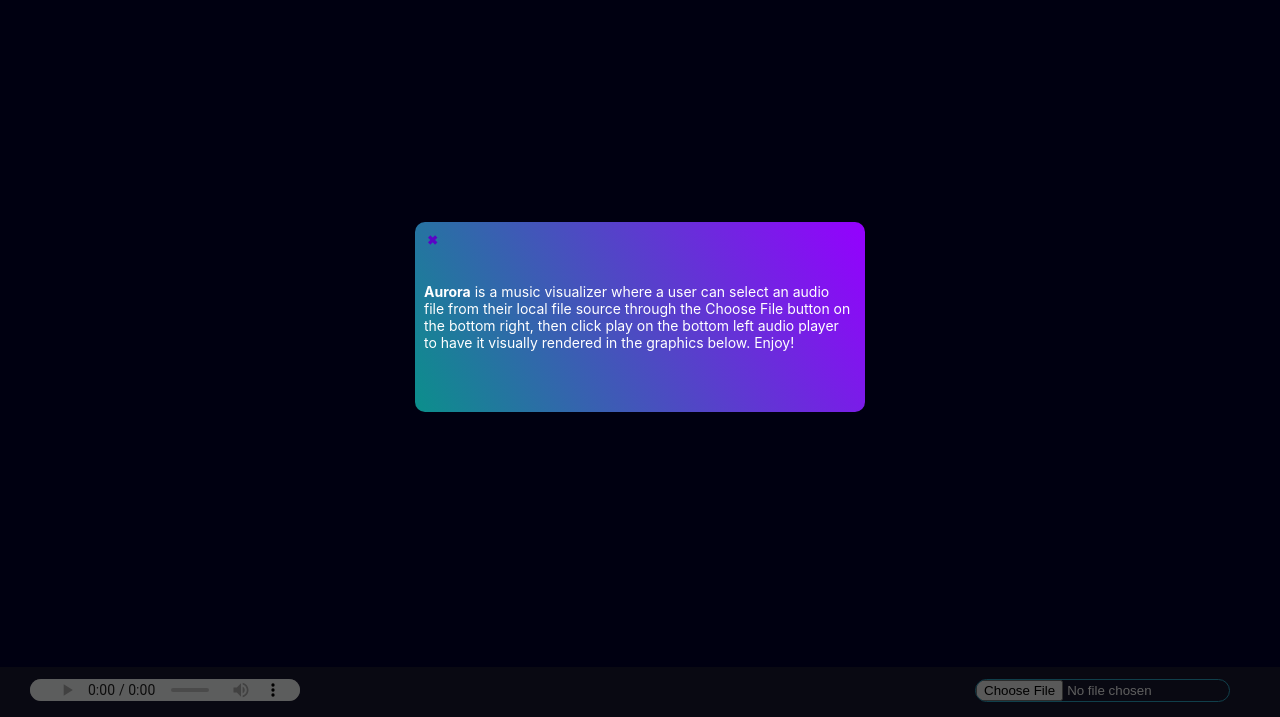
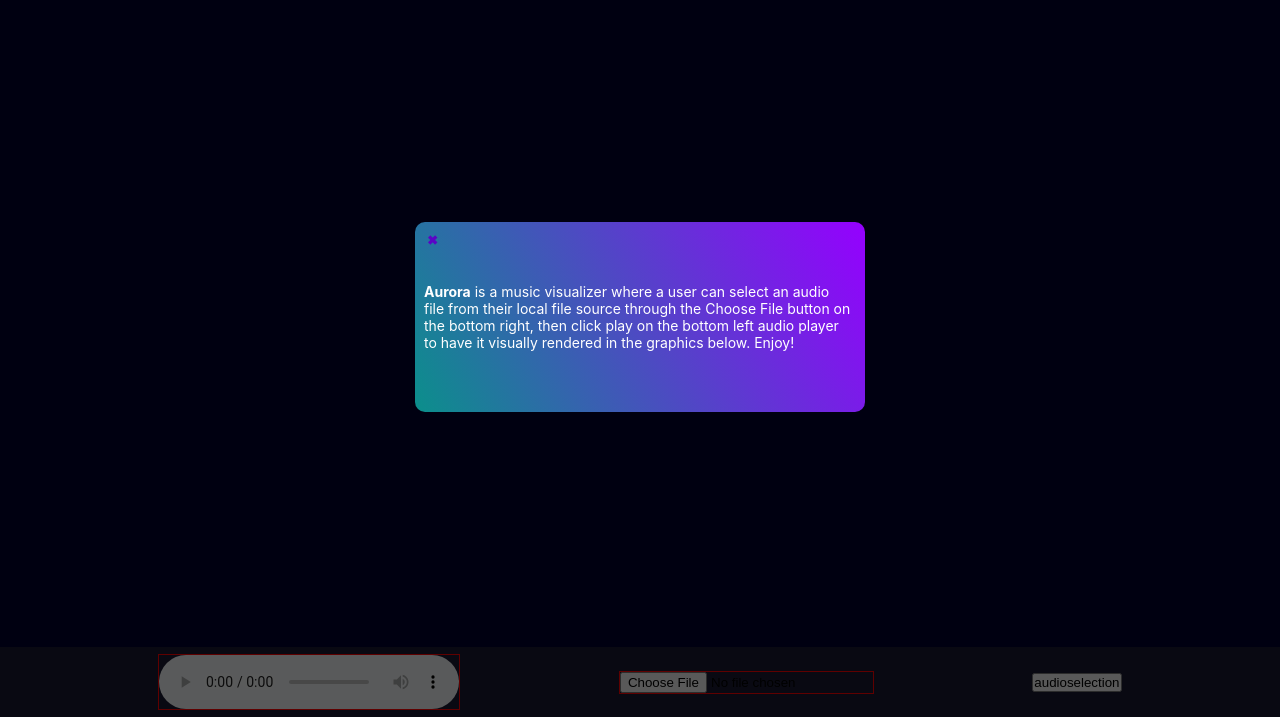
Before and after one commit to dlaucodes/JSProject, a website built with webpack: page index.html in a window 1280 px wide. Shown: the part 83-800 px from the top of the page. Built offline with Linux system fonts and the light colour scheme.

Commit message:
fix audio selection button

```diff
--- a/index.html
+++ b/index.html
@@ -28,10 +28,27 @@
     <canvas id="canvas1"></canvas>
 
     <div class="container">
+        <div class="audio-player">
+            <audio id="audio1" controls></audio>
+        </div>
+        <div class="file-upload">
 
-        <input type="file" id="fileupload" accept="'audio/*" />
-        <audio id="audio1" controls></audio>
+        <input type="file" id="fileupload" accept="'audio/*" /></div>
+        <!-- <input type="file" id="fileupload2" accept="'audio/*" /> -->
+        <!-- <media src="assets/silver.mp3" type="audio/ogg" id="fileupload2"></media> -->
+
+        <button class="audio-button">audioselection</button>
+
     </div>
+    <div class="audio-list-wrapper">
+
+    <div class="audio-list">
+      Hello
+
+    </div>
+    </div>
+
+
 
 
 
--- a/src/index.js
+++ b/src/index.js
@@ -29,8 +29,17 @@ document.addEventListener('DOMContentLoaded', ()=>{
         dropmenu.classList.remove("active");
     });
 
+    const audioMenu = document.querySelector('.audio-button');
+    const audioSelect = document.querySelector('.audio-list-wrapper');
+
+    audioMenu.addEventListener("click", () => {
+        audioSelect.classList.add("active");
+
+    });
+
 
 });
+
 
 
 
@@ -38,6 +47,7 @@ document.addEventListener('DOMContentLoaded', ()=> {
     const container = document.getElementById('container');
     const canvas = document.getElementById('canvas1');
     const file = document.getElementById('fileupload')
+    const file2 = document.getElementById('fileupload2')
     canvas.width = window.innerWidth;
     canvas.height = window.innerHeight;
     const ctx = canvas.getContext('2d');
@@ -49,10 +59,14 @@ document.addEventListener('DOMContentLoaded', ()=> {
         const audio1 = document.getElementById('audio1')
         audio1.src = URL.createObjectURL(files[0]);
         audio1.load();
+    });
 
-
-
-    });
+    //  file2.addEventListener('change', function(){
+    //     const files2 = this.files;
+    //     const audio2 = document.getElementById('audio1')
+    //     audio2.src = URL.createObjectURL(files2[0]);
+    //     audio2.load();
+    // });
 
 
 
@@ -158,4 +172,6 @@ document.addEventListener('click', ()=>{
 
     })
 
+
+
 });
--- a/src/styles/style.scss
+++ b/src/styles/style.scss
@@ -8,14 +8,13 @@
 
 .container {
     display: flex;
-    justify-content: flex-start;
+    align-items: center;
+    justify-content: space-evenly;
     position: absolute;
-    padding: 12px 0px 0px 0px;
     bottom: 0;
     background: rgba(51, 51, 51, 0.498);
     width: 100%;
-    height: 50px;
-    overflow: hidden;
+    height: 70px;
 }
 
 #canvas1 {
@@ -31,22 +30,6 @@
 
 
 }
-
-#fileupload {
-    display: flex;
-    justify-content: flex-end;
-    position: absolute;
-    bottom: 0;
-    right: 50px;
-    margin-bottom: 15px;
-    color: white;
-    cursor: pointer;
-    border: 1px solid rgb(44, 170, 202);
-    border-radius: 40px
-
-
-}
-
 
 .topnav {
     display: flex;
@@ -325,20 +308,50 @@
     z-index: 1999;
 }
 
-.selectfile {
+
+.audio-player{
     display: flex;
-
+    justify-content: center;
+    border: 1px solid red;
 }
 
-#audio1 {
-    padding-left: 30px;
-    height: 59%;
+.file-upload{
+    border: solid 1px red;
+}
+// #audio1 {
+
+//     // padding-left: 30px;
+//     // height: 59%;
+// }
+
+// audio::-webkit-media-controls-panel {
+
+//     background-color: #ffffff94;
+//     border: 1px solid rgb(44, 170, 202);
+// }
+
+.audio-menu{
+    border: 1px solid red;
 }
 
-audio::-webkit-media-controls-panel {
-    padding-left: 20px;
-    background-color: #ffffff94;
-    border: 1px solid rgb(44, 170, 202);
+.audio-list {
+    position: absolute;
+    color: white;
+    height: 90px;
+    width: 90px;
+    border: red 1px solid;
+    bottom: 0;
+    right: 0;
+    z-index: 999;
+}
+
+.audio-list-wrapper {
+    display: none;
+    position: absolute;
+    width: 90px;
+    height: 90px;
+    bottom: 0;
+    right: 0;
 }
 
 .github {
```
Also changed, not shown: dist/main.css, dist/main.js, 3 other files.
